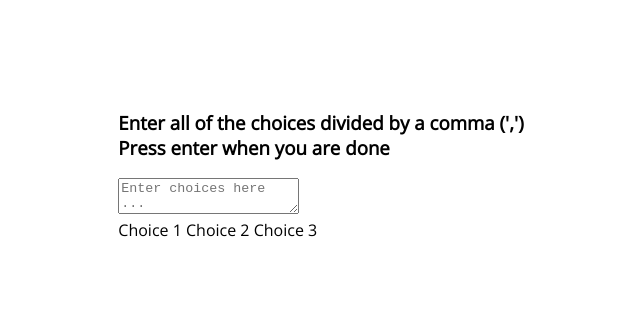
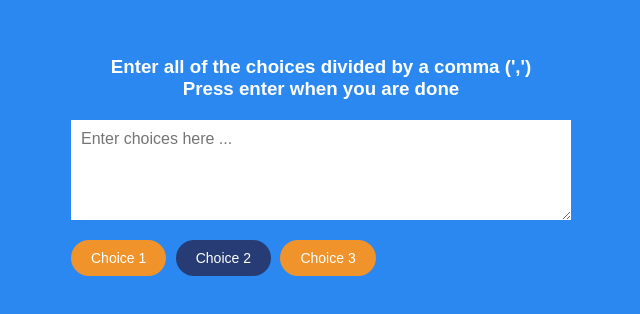
Before and after one commit to codecaptain10/html-css-js-projects, a plain HTML site: page random-choice-picker/index.html in a window 1280 px wide. Shown: the part 234-548 px from the top of the page, without its empty margins (319-959 px from the left). Drawn offline with nearby package versions, Linux system fonts and the light colour scheme; a web font is replaced by a local one.

Commit message:
Set up styles

```diff
--- a/random-choice-picker/index.html
+++ b/random-choice-picker/index.html
@@ -17,7 +17,7 @@
 
         <div id="tags">
             <span class="tag">Choice 1</span>
-            <span class="tag">Choice 2</span>
+            <span class="tag highlight">Choice 2</span>
             <span class="tag">Choice 3</span>
         </div>
 
--- a/random-choice-picker/style.css
+++ b/random-choice-picker/style.css
@@ -1,11 +1,12 @@
-@import url("https://fonts.googleapis.com/css?family=Open+Sans");
+@import url("https://fonts.googleapis.com/css?family=Muli");
 
 * {
   box-sizing: border-box;
 }
 
 body {
-  font-family: "Open Sans", sans-serif;
+  background-color: #2b88f0;
+  font-family: "Muli", sans-serif;
   display: flex;
   flex-direction: column;
   align-items: center;
@@ -14,3 +15,38 @@ body {
   overflow: hidden;
   margin: 0;
 }
+
+h3 {
+  color: white;
+  margin: 10px 0 20px;
+  text-align: center;
+}
+
+.container {
+  width: 500px;
+}
+
+textarea {
+  border: none;
+  display: block;
+  width: 100%;
+  height: 100px;
+  font-family: inherit;
+  padding: 10px;
+  margin: 0 0 20px;
+  font-size: 16px;
+}
+
+.tag {
+  background-color: #f0932b;
+  color: white;
+  border-radius: 50px;
+  padding: 10px 20px;
+  margin: 0 5px 10px 0;
+  font-size: 14px;
+  display: inline-block;
+}
+
+.tag.highlight {
+  background-color: #273c75;
+}
```
